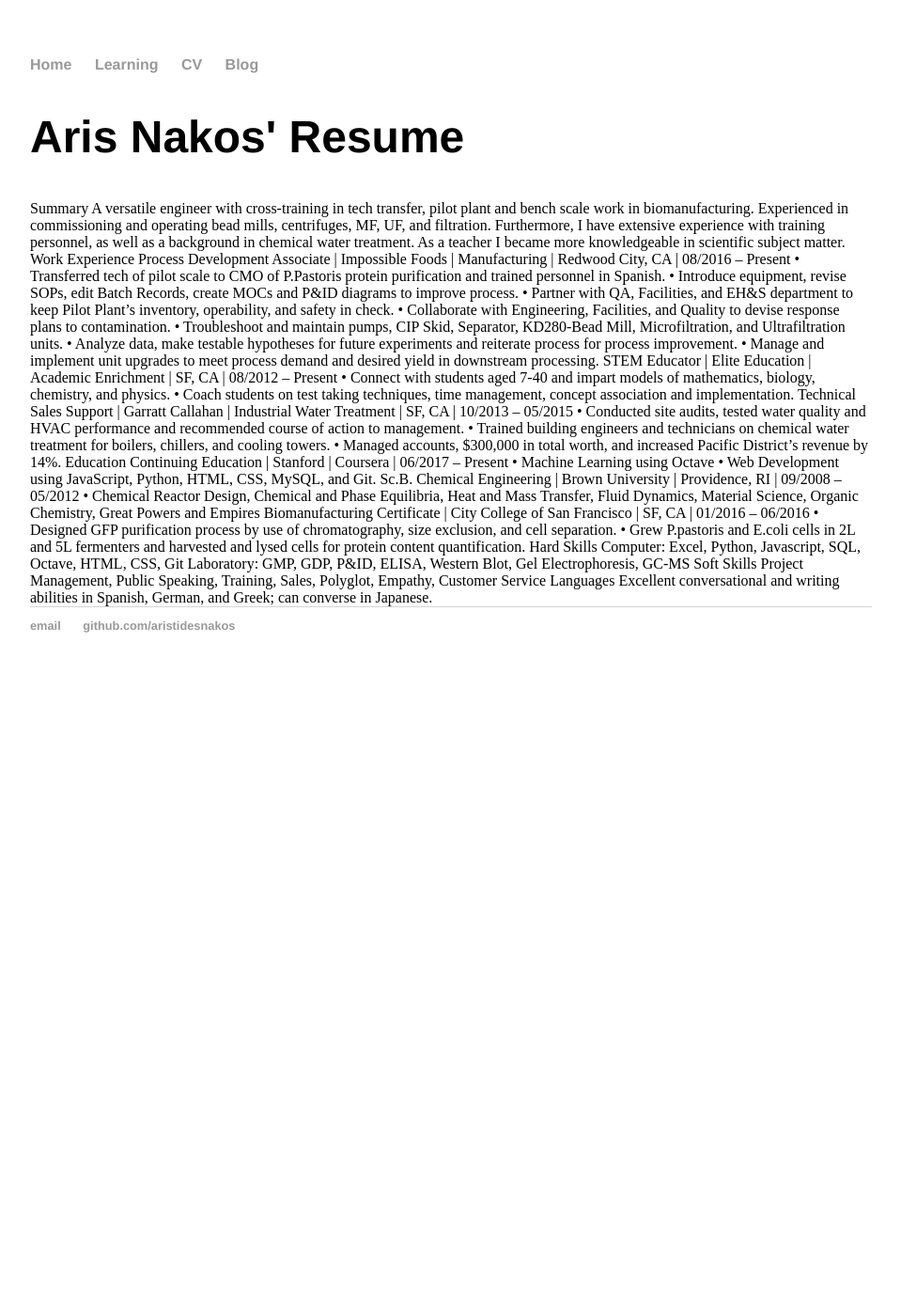
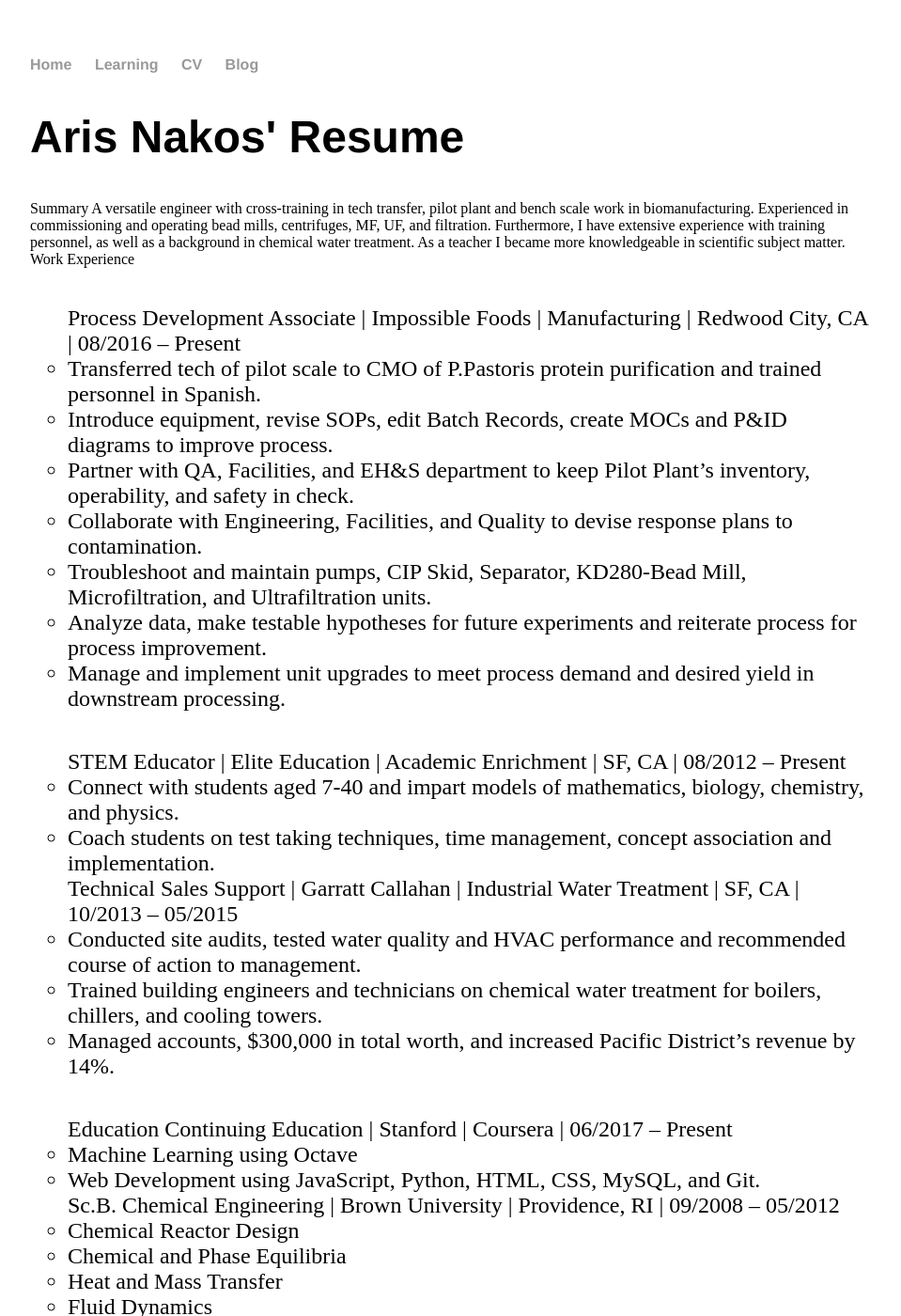
Before and after one commit to aristidesnakos/aristidesnakos.github.io, a Jekyll site: the page built from cv/index.html, in a window 1280 px wide and 1400 px high. Shown: the whole window at 94% size, without its empty margins (160-1119 px from the left). Built offline with Jekyll 4.4.1, drawn with Linux system fonts in a browser that asks for light colours; some of the changed text lies outside the part shown.

Commit message:
Update index.html
With HTML Tags per CSS stylized sheet.

```diff
--- a/cv/index.html
+++ b/cv/index.html
@@ -5,34 +5,63 @@
 	Summary
 A versatile engineer with cross-training in tech transfer, pilot plant and bench scale work in biomanufacturing. Experienced in commissioning and operating bead mills, centrifuges, MF, UF, and filtration. Furthermore, I have extensive experience with training personnel, as well as a background in chemical water treatment. As a teacher I became more knowledgeable in scientific subject matter.
 Work Experience
+<ul class="cv">
 Process Development Associate | Impossible Foods | Manufacturing | Redwood City, CA | 08/2016 – Present
-•	Transferred tech of pilot scale to CMO of P.Pastoris protein purification and trained personnel in Spanish.
-•	Introduce equipment, revise SOPs, edit Batch Records, create MOCs and P&ID diagrams to improve process.
-•	Partner with QA, Facilities, and EH&S department to keep Pilot Plant’s inventory, operability, and safety in check.
-•	Collaborate with Engineering, Facilities, and Quality to devise response plans to contamination.
-•	Troubleshoot and maintain pumps, CIP Skid, Separator, KD280-Bead Mill, Microfiltration, and Ultrafiltration units.
-•	Analyze data, make testable hypotheses for future experiments and reiterate process for process improvement.
-•	Manage and implement unit upgrades to meet process demand and desired yield in downstream processing.
+<li>Transferred tech of pilot scale to CMO of P.Pastoris protein purification and trained personnel in Spanish.</li>
+<li>Introduce equipment, revise SOPs, edit Batch Records, create MOCs and P&ID diagrams to improve process.</li>
+<li>Partner with QA, Facilities, and EH&S department to keep Pilot Plant’s inventory, operability, and safety in check.</li>
+<li>Collaborate with Engineering, Facilities, and Quality to devise response plans to contamination.</li>
+<li>Troubleshoot and maintain pumps, CIP Skid, Separator, KD280-Bead Mill, Microfiltration, and Ultrafiltration units.</li>
+<li>Analyze data, make testable hypotheses for future experiments and reiterate process for process improvement. </li>
+<li>Manage and implement unit upgrades to meet process demand and desired yield in downstream processing.</li>
+</ul>
+<ul class="cv">
 STEM Educator | Elite Education | Academic Enrichment | SF, CA | 08/2012 – Present
-•	Connect with students aged 7-40 and impart models of mathematics, biology, chemistry, and physics.
-•	Coach students on test taking techniques, time management, concept association and implementation.
+<li>Connect with students aged 7-40 and impart models of mathematics, biology, chemistry, and physics.</li>
+<li>Coach students on test taking techniques, time management, concept association and implementation.</li>
 Technical Sales Support | Garratt Callahan | Industrial Water Treatment | SF, CA | 10/2013 – 05/2015
-•	Conducted site audits, tested water quality and HVAC performance and recommended course of action to management.
-•	Trained building engineers and technicians on chemical water treatment for boilers, chillers, and cooling towers.
-•	Managed accounts, $300,000 in total worth, and increased Pacific District’s revenue by 14%.
-Education
+<li>Conducted site audits, tested water quality and HVAC performance and recommended course of action to management.</li>
+<li>Trained building engineers and technicians on chemical water treatment for boilers, chillers, and cooling towers.</li>
+<li>Managed accounts, $300,000 in total worth, and increased Pacific District’s revenue by 14%.</li>
+</ul>
+<ul class="cv">Education
 Continuing Education | Stanford | Coursera | 06/2017 – Present
-•	Machine Learning using Octave
-•	Web Development using JavaScript, Python, HTML, CSS, MySQL, and Git.
+<li>Machine Learning using Octave</li>
+<li>Web Development using JavaScript, Python, HTML, CSS, MySQL, and Git.</li>
+
 Sc.B. Chemical Engineering | Brown University | Providence, RI | 09/2008 – 05/2012
-•	Chemical Reactor Design, Chemical and Phase Equilibria, Heat and Mass Transfer, Fluid Dynamics, Material Science, Organic Chemistry, Great Powers and Empires
+	<li>Chemical Reactor Design</li>
+	<li>Chemical and Phase Equilibria</li>
+	<li>Heat and Mass Transfer</li>
+	<li>Fluid Dynamics</li>
+	<li>Material Science</li>
+	<li>Organic Chemistry</li>
+	<li>Great Powers and Empires</li>
+
 Biomanufacturing Certificate | City College of San Francisco | SF, CA | 01/2016 – 06/2016
-•	Designed GFP purification process by use of chromatography, size exclusion, and cell separation.
-•	Grew P.pastoris and E.coli cells in 2L and 5L fermenters and harvested and lysed cells for protein content quantification.
+<li>Designed GFP purification process by use of chromatography, size exclusion, and cell separation.</li>
+<li>Grew P.pastoris and E.coli cells in 2L and 5L fermenters and harvested and lysed cells for protein content quantification.</li>
+</ul>
+
+<ul class="cv">
 Hard Skills
-Computer: Excel, Python, Javascript, SQL, Octave, HTML, CSS, Git
-Laboratory: GMP, GDP, P&ID, ELISA, Western Blot, Gel Electrophoresis, GC-MS
+	<li>Computer: Excel, Python, Javascript, SQL, Octave, HTML, CSS, Git</li>
+	<li>Laboratory
+		<ul class="cv">
+			<li>GMP</li>
+			<li>GDP</li>
+			<li>P&ID</li>
+			<li>ELISA</li>
+			<li>Western Blot</li>
+			<li>Gel Electrophoresis</li>
+			<li>GC-MS</li>
+		</ul>
+
 Soft Skills
-Project Management, Public Speaking, Training, Sales, Polyglot, Empathy, Customer Service
+	<li>Project Management</li>
+	<li>Public Speaking, Training, Sales, Polyglot, Empathy, Customer Service</li>
 Languages
-Excellent conversational and writing abilities in Spanish, German, and Greek; can converse in Japanese.
+	<li>Excellent conversational and writing abilities in Spanish</li>
+	<li>German</li>
+	<li>Greek</li>
+	<li>Japanese</li>
```
